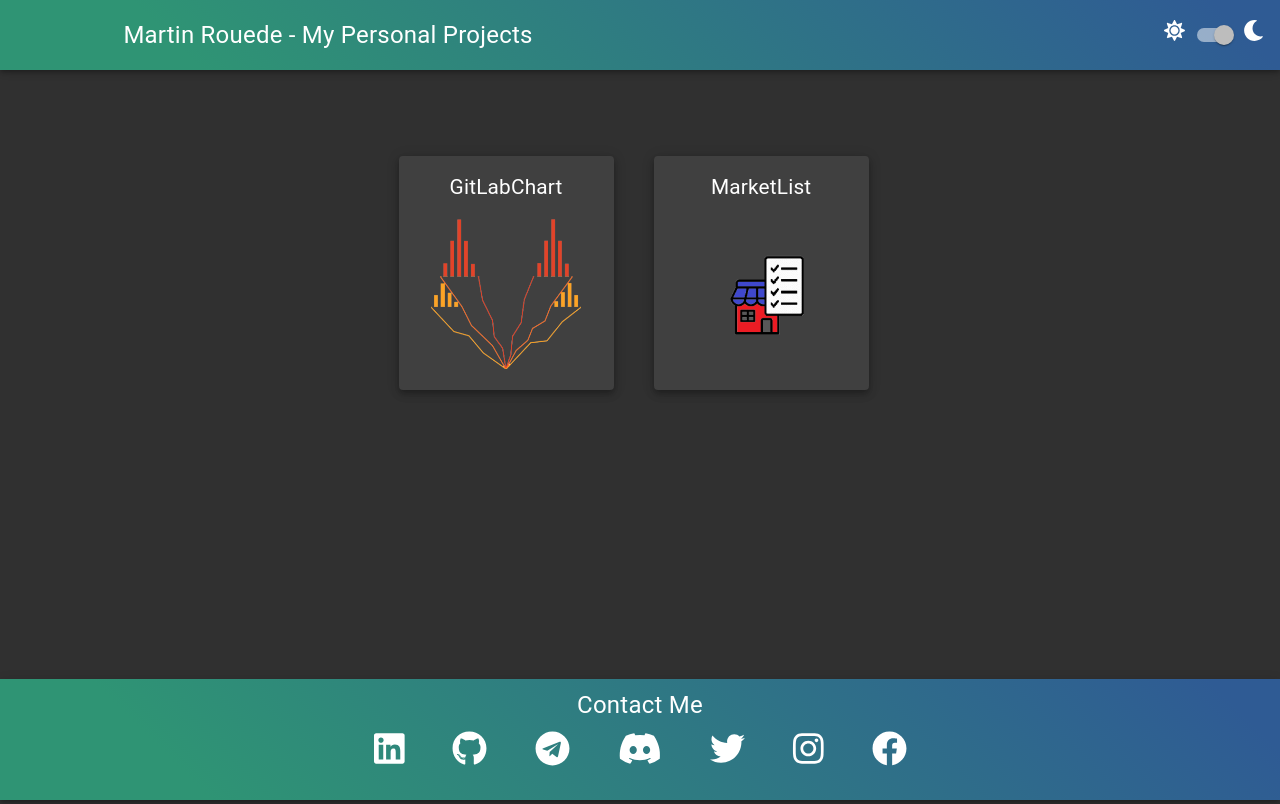
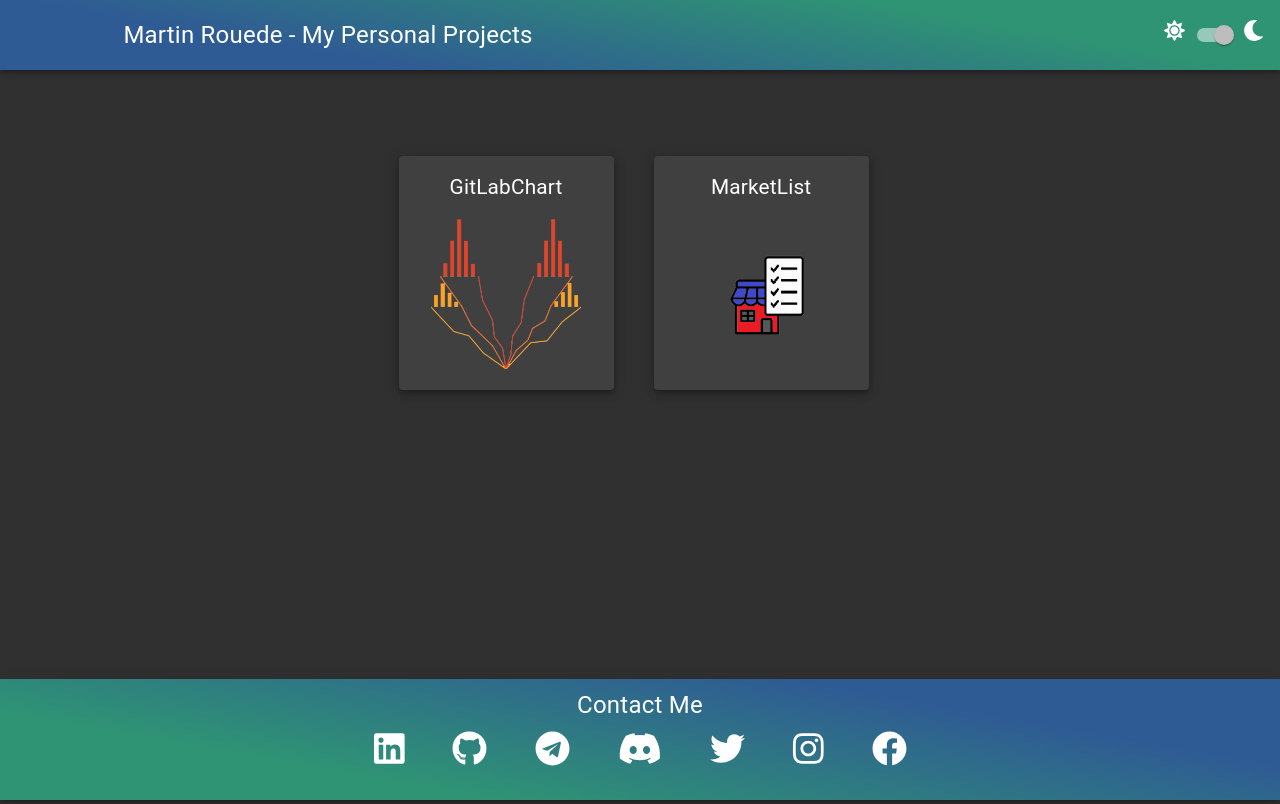
Before and after one commit to martinrouede/portfolio, a React (Create React App) app: page / in a window 1280 px wide. Built offline with nearby package versions, Linux system fonts and the light colour scheme.

Commit message:
se mejora el gradiente

```diff
--- a/src/components/Contacts.jsx
+++ b/src/components/Contacts.jsx
@@ -19,9 +19,9 @@ const useStyles = makeStyles((theme) => ({
         bottom: 0,
         padding: theme.spacing(1),
         background: theme.palette.type === 'dark' ?
-            `linear-gradient(45deg, ${theme.palette.secondary.dark} 15%, ${theme.palette.primary.dark} 95%)`
+            `linear-gradient(10deg, ${theme.palette.secondary.dark} 25%, ${theme.palette.primary.dark} 75%)`
             :
-            `linear-gradient(45deg, ${theme.palette.secondary.light} 15%, ${theme.palette.primary.light} 95%)`,
+            `linear-gradient(10deg, ${theme.palette.secondary.light} 25%, ${theme.palette.primary.light} 75%)`,
         color: theme.palette.text.primary,
     },
     title: {
--- a/src/components/Header.jsx
+++ b/src/components/Header.jsx
@@ -13,9 +13,9 @@ const useStyles = makeStyles((theme) => ({
         justifyContent: 'center',
         padding: theme.spacing(2),
         background: theme.palette.type === 'dark' ?
-            `linear-gradient(45deg, ${theme.palette.secondary.dark} 15%, ${theme.palette.primary.dark} 95%)`
-            :
-            `linear-gradient(45deg, ${theme.palette.secondary.light} 15%, ${theme.palette.primary.light} 95%)`,
+        `linear-gradient(10deg, ${theme.palette.primary.dark} 25%, ${theme.palette.secondary.dark} 75%)`
+        :
+        `linear-gradient(10deg, ${theme.palette.primary.light} 25%, ${theme.palette.secondary.light} 75%)`,
         color: theme.palette.text.primary,
     },
     title: {
```
